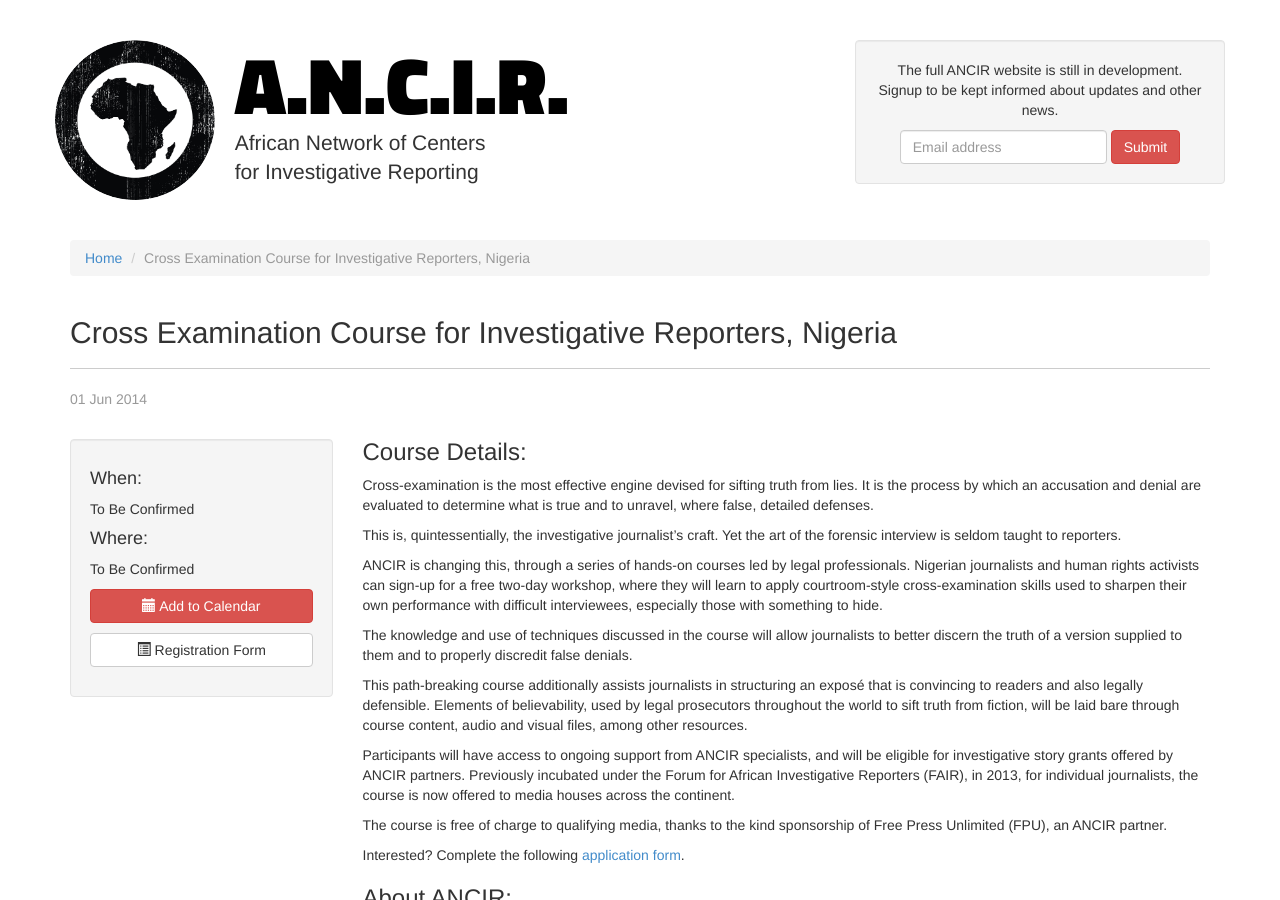
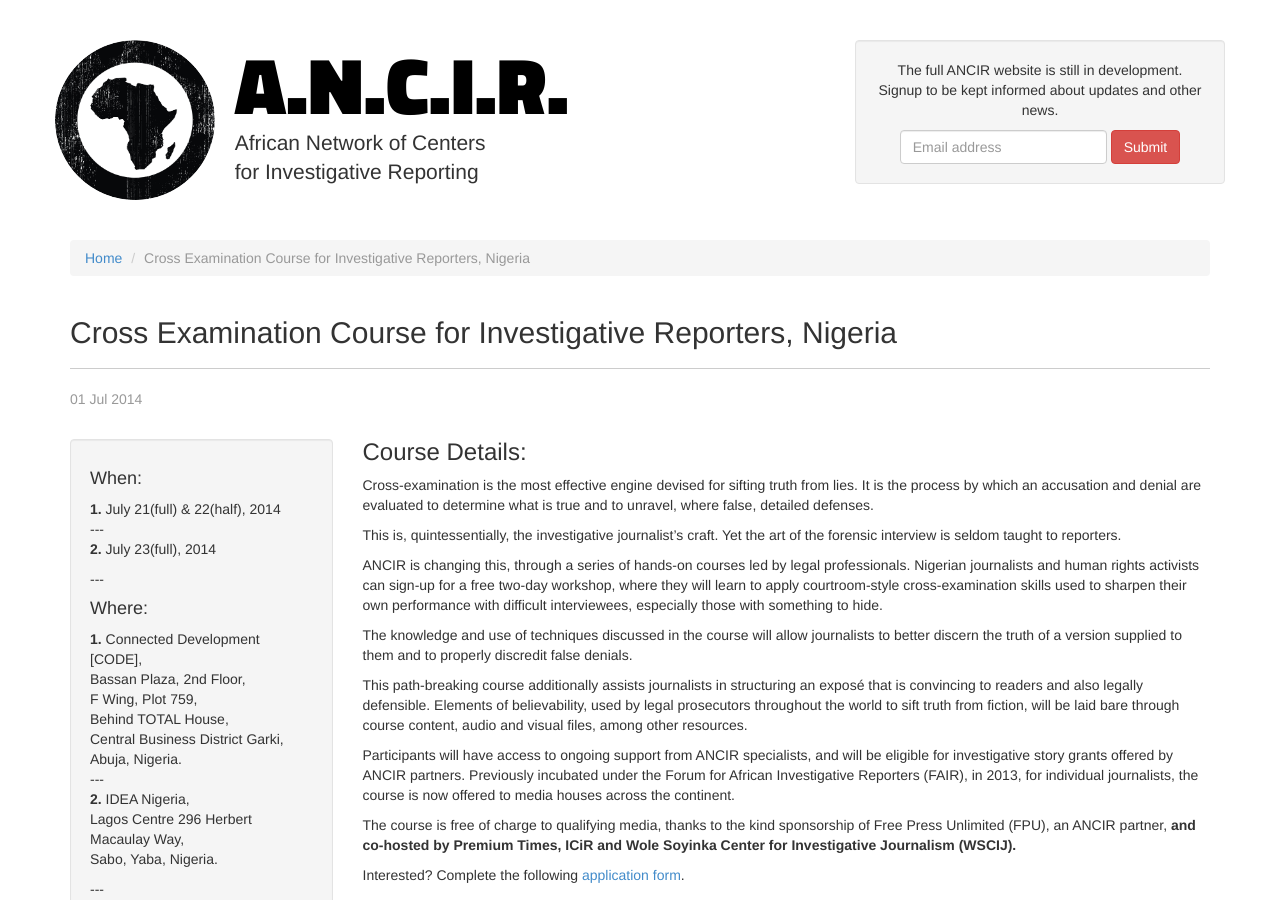
Before and after one commit to ANCIR/InvestigativeCenters.org, a Jekyll site: the page built from _posts/2014-07-01-cross-examination-nigeria.md, in a window 1280 px wide and 900 px high. Built offline with Jekyll 4.4.1, drawn with Linux system fonts in a browser that asks for light colours; nearby versions of some CDN libraries; some web fonts are replaced; Markdown is read by kramdown in place of the engine named in the settings; comment, search, counter and statistics services are not loaded.

Commit message:
Nigeria cross examination post fixed.

```diff
--- a/_layouts/event.html
+++ b/_layouts/event.html
@@ -8,8 +8,10 @@
       <div class="well">
         <h4>When:</h4>
         <p>{{ page.when }}</p>
+        <p>---</p>
         <h4>Where:</h4>
         <p>{{ page.where }}</p>
+        <p>---</p>
         <p><a href="{{ page.addthisevent }}" target="_blank" class="btn btn-block btn-danger"><i class="glyphicon glyphicon-calendar"></i> Add to Calendar</a></p>
         <p><a href="{{ page.registration }}" target="_blank" class="btn btn-block btn-default"><i class="glyphicon glyphicon-list-alt"></i> Registration Form</a></p>
       </div>
--- a/_posts/2014-06-01-cross-examination-nigeria.md
+++ b/_posts/2014-07-01-cross-examination-nigeria.md
@@ -3,10 +3,22 @@
 title: "Cross Examination Course for Investigative Reporters, Nigeria"
 permalink: /cross-examination-course-for-investigative-reporters-nigeria
 
-when: "To Be Confirmed"
-where: 'To Be Confirmed'
+when: "
+  <b>1.</b>  July 21(full) & 22(half), 2014
+  <br/>---<br/>
+  <b>2.</b> July 23(full), 2014"
+where: "
+  <b>1.</b> Connected Development [CODE],<br/>
+  Bassan Plaza, 2nd Floor,<br/>
+  F Wing, Plot 759,<br/>
+  Behind TOTAL House,<br/>
+  Central Business District Garki, Abuja, Nigeria.
+  <br/>---<br/>
+  <b>2.</b> IDEA Nigeria,<br/>
+  Lagos Centre 296 Herbert Macaulay Way,<br/>
+  Sabo, Yaba, Nigeria."
 
-addthisevent: #
+addthisevent: http://ate.so/?YBkM7Uf
 registration: https://docs.google.com/forms/d/1lX7BQ1Ix6hyPw5uMIf66-Zn0zv_YHxkAhDB1U21WPjs/viewform?usp=send_form
 ---
 
@@ -23,7 +35,7 @@
 
 Participants will have access to ongoing support from ANCIR specialists, and will be eligible for investigative story grants offered by ANCIR partners. Previously incubated under the Forum for African Investigative Reporters (FAIR), in 2013, for individual journalists, the course is now offered to media houses across the continent.
 
-The course is free of charge to qualifying media, thanks to the kind sponsorship of Free Press Unlimited (FPU), an ANCIR partner.
+The course is free of charge to qualifying media, thanks to the kind sponsorship of Free Press Unlimited (FPU), an ANCIR partner, **and co-hosted by Premium Times, ICiR and Wole Soyinka Center for Investigative Journalism (WSCIJ).**
 
 Interested? Complete the following [application form](https://docs.google.com/forms/d/1lX7BQ1Ix6hyPw5uMIf66-Zn0zv_YHxkAhDB1U21WPjs/viewform?usp=send_form).
 ### About ANCIR:
--- a/index.html
+++ b/index.html
@@ -47,7 +47,7 @@
   <div class="row">
     <div class="col-md-6 col-md-offset-3">
       <div class="alert alert-danger text-center" style="padding:20px 25px;">
-        <p class="lead">Do you want to learn how forensic interviewers use cross-examination to sift truth from lies? ANCIR and Free Press Unlimited are offering a free hands-on workshop for Nigerian journalists in Abuja and Lagos in collaboration with ANCIR partners PT, ICIR, Wole.</p>
+        <p class="lead">Do you want to learn how forensic interviewers use cross-examination to sift truth from lies? ANCIR and Free Press Unlimited are offering a free hands-on workshop for Nigerian journalists in Abuja and Lagos in collaboration with ANCIR partners Premium Times, ICiR and Wole Soyinka Center for Investigative Journalism.</p>
         <p style="margin-top:15px; margin-bottom: 0;"><a href="/cross-examination-course-for-investigative-reporters-nigeria" class="btn btn-lg btn-danger">Learn More</a></p>
       </div>
     </div>
```
